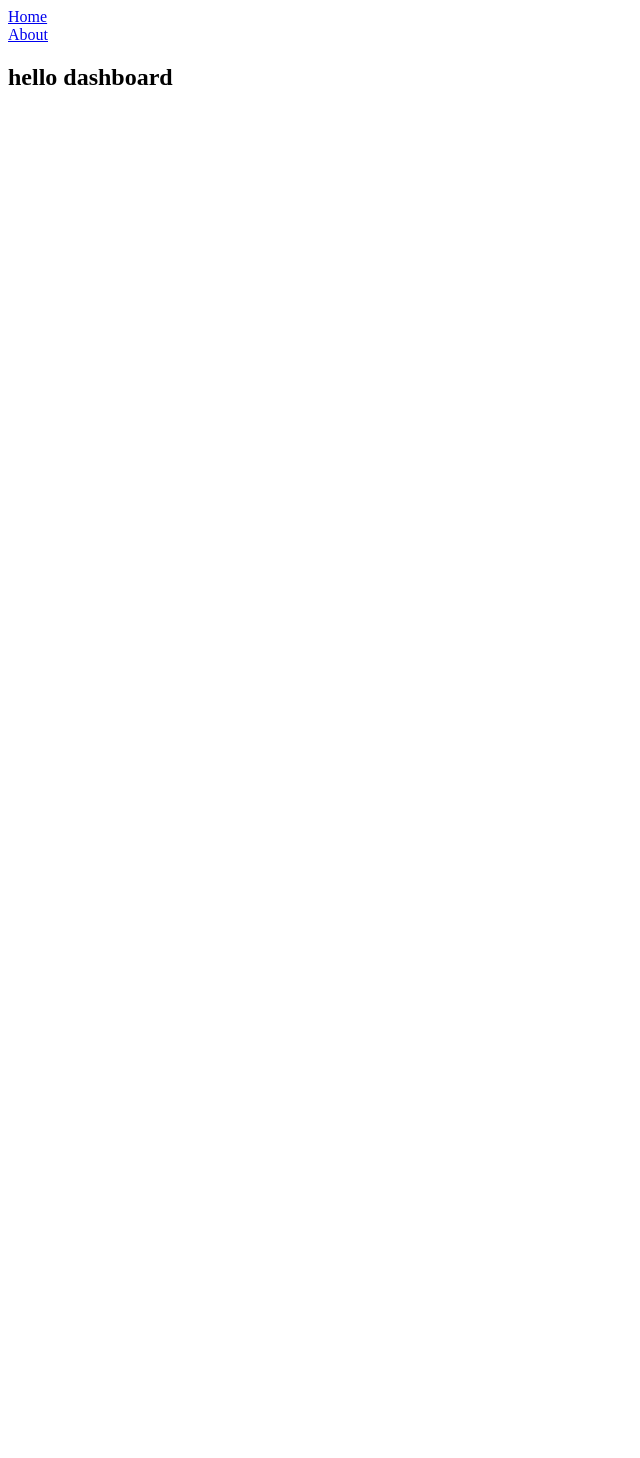
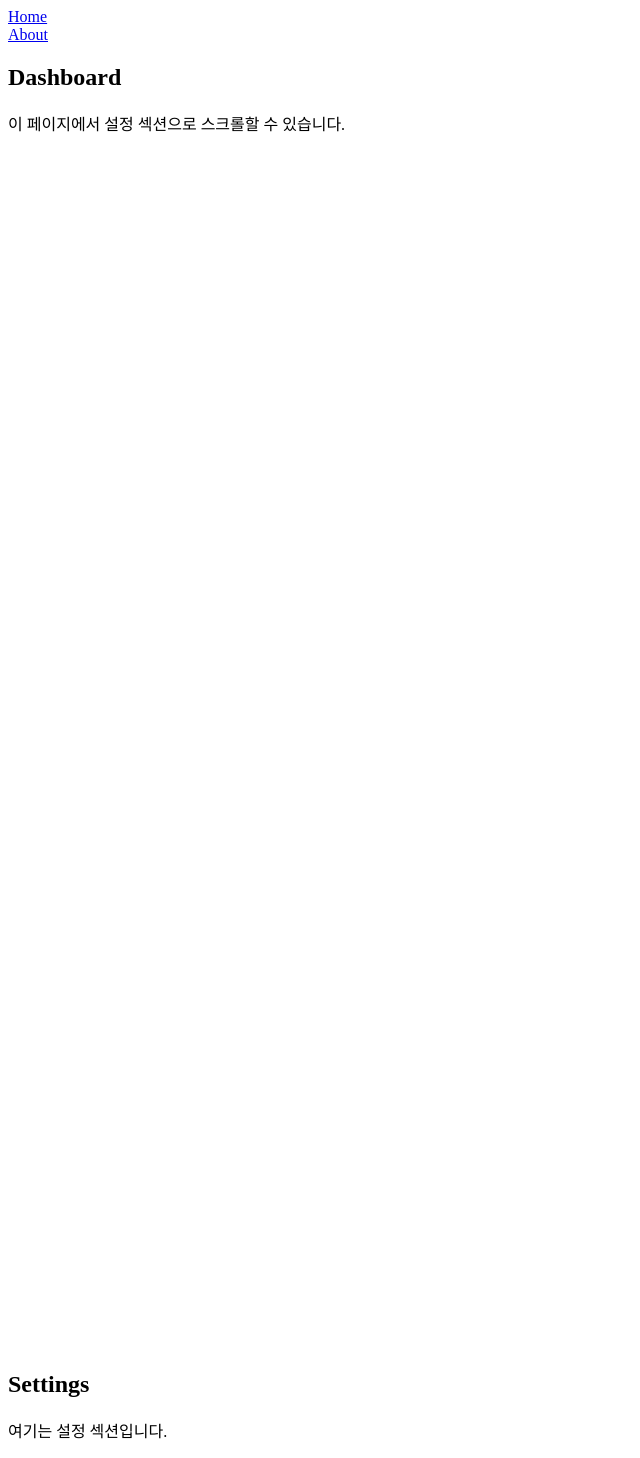
Before and after one commit to pyoja/NEXT-DOC, a Next.js app: page /dashboard in a window 1280 px wide. Shown: the whole page, without its empty margins (0-640 px from the left). Before the commit the page ends 800 px from the top, so only its background shows below. Built offline with nearby package versions, Linux system fonts and the light colour scheme.

Commit message:
Scrolling
<section id="settings">
<Link href="/dashboard#settings">

```diff
--- a/app/dashboard/page.tsx
+++ b/app/dashboard/page.tsx
@@ -4,6 +4,19 @@ export const metadata: Metadata = {
   title: "여기는 대시보드",
 };
 
+// app/dashboard/page.tsx
+
 export default function DashboardPage() {
-  return <h1>hello dashboard</h1>;
+  return (
+    <div>
+      <h1>Dashboard</h1>
+      <p>이 페이지에서 설정 섹션으로 스크롤할 수 있습니다.</p>
+      <div style={{ height: "150vh" }}></div>{" "}
+      {/* 스크롤을 테스트하기 위해 페이지 높이를 증가 */}
+      <section id="letsgo">
+        <h2>Settings</h2>
+        <p>여기는 설정 섹션입니다.</p>
+      </section>
+    </div>
+  );
 }
```
Also changed, not shown: app/page.tsx (+5 -4 lines).
